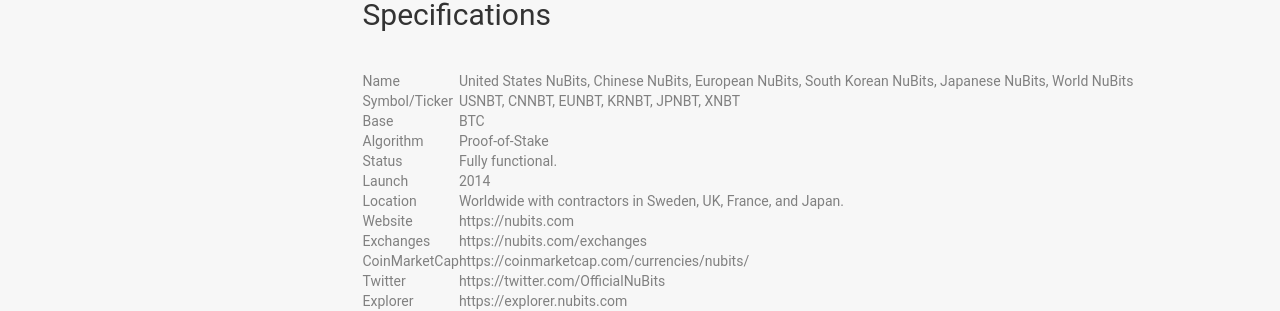
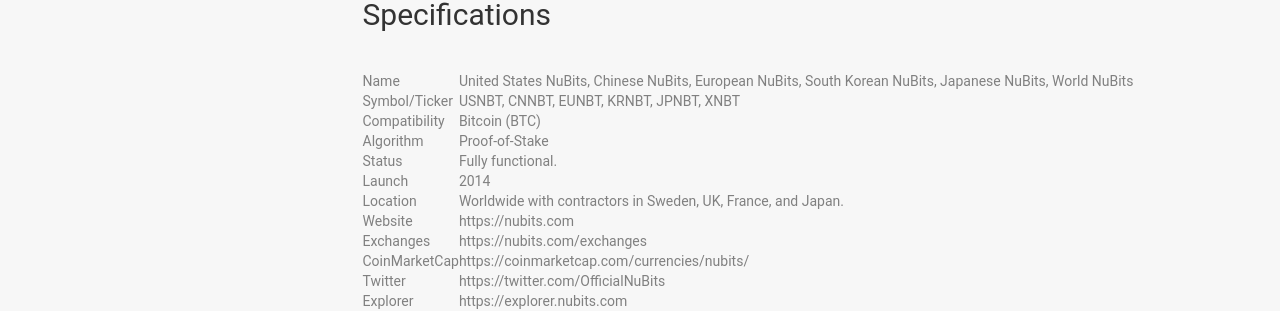
Before and after one commit to NuNetwork/nunetwork.github.io, a Jekyll site: the page built from _pages/list-nubits.md, in a window 1280 px wide. Shown: the part 1209-1520 px from the top of the page. Built offline with Jekyll 4.4.1, drawn with Linux system fonts in a browser that asks for light colours.

Commit message:
Update list-nubits.md

```diff
--- a/_pages/list-nubits.md
+++ b/_pages/list-nubits.md
@@ -55,7 +55,7 @@
 |---|---|
 Name | United States NuBits, Chinese NuBits, European NuBits, South Korean NuBits, Japanese NuBits, World NuBits
 Symbol/Ticker | USNBT, CNNBT, EUNBT, KRNBT, JPNBT, XNBT
-Base | BTC
+Compatibility | Bitcoin (BTC)
 Algorithm | Proof-of-Stake
 Status | Fully functional.
 Launch | 2014
```
